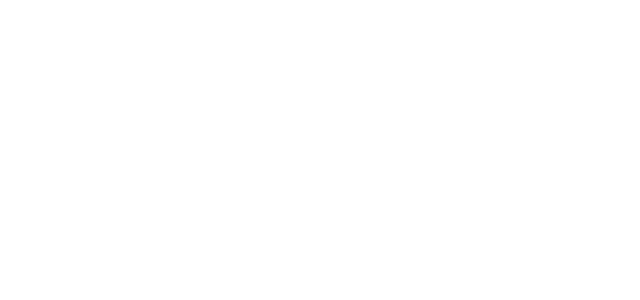
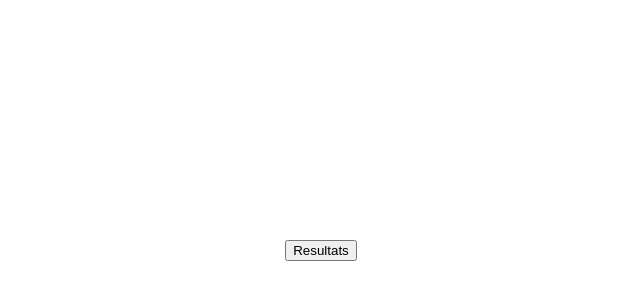
Before and after one commit to Adi-df/le-jeu-du-poids, a Next.js app: page /play/weights in a window 1280 px wide. Shown: the part 150-450 px from the top of the page, without its empty margins (319-959 px from the left). Built offline with nearby package versions, Linux system fonts and the light colour scheme.

Commit message:
Add Link to /play/order

```diff
--- a/pages/play/weights.tsx
+++ b/pages/play/weights.tsx
@@ -1,4 +1,5 @@
 import type { NextPage } from "next"
+import Link from "next/link"
 import PlayerWeightInput from "../../components/PlayerWeightInput"
 import { useStore } from "../../store/store"
 import styles from "../../styles/Weights.module.css"
@@ -9,6 +10,7 @@ const Round: NextPage = () => {
     <div className={styles.list}>
       {players.map(({ id }) => <PlayerWeightInput id={id} />)}
     </div>
+    <Link href="/play/order"><button className={styles.results}>Resultats</button></Link>
   </div>
 }
 
```
